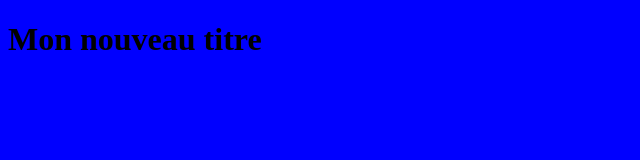
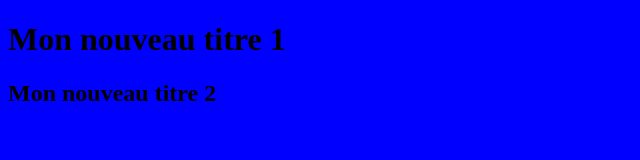
Before and after one commit to sko95webkiller/tuto_git, a plain HTML site: page index.html in a window 1280 px wide. Shown: the whole page, without its empty margins (0-640 px from the left). Drawn offline with Linux system fonts and the light colour scheme.

Commit message:
Update index.html

```diff
--- a/index.html
+++ b/index.html
@@ -10,5 +10,6 @@
 <body>
     <script src="script.js"></script>
 </body>
-<h1>Mon nouveau titre</h1>
+<h1>Mon nouveau titre 1</h1>
+<h2>Mon nouveau titre 2</h2>
 </html>
```
